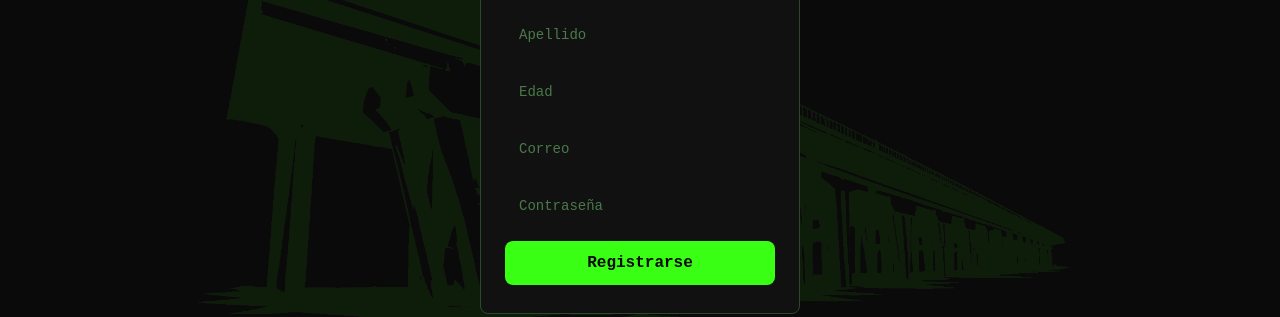
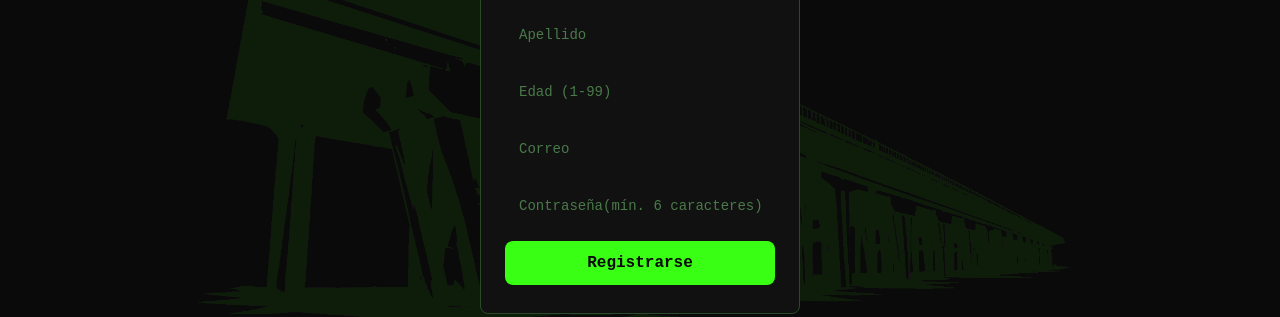
Before and after one commit to tobiasperea/Tobias-Perea-TP1-PROG4-2026-C1, an Angular app in the folder juegos-zonasur/: page /registro in a window 1280 px wide. Shown: the part 371-688 px from the top of the page. Built offline with nearby package versions, Linux system fonts and the light colour scheme; no server answers; the database is empty.

Commit message:
arreglos

```diff
--- a/juegos-zonasur/src/app/pages/home/home.html
+++ b/juegos-zonasur/src/app/pages/home/home.html
@@ -3,17 +3,12 @@
   <div class="home-header">
     <h1>☠ Zona Sur</h1>
 
-    <div *ngIf="usuarioLogueado; else noLogueado">
+    <div *ngIf="usuarioLogueado">
       <span class="usuario-nombre">{{ usuarioLogueado.email }}</span>
       <button class="outline logout-btn" (click)="logout()">Cerrar sesión</button>
     </div>
 
-    <ng-template #noLogueado>
-      <div class="auth-btns">
-        <button class="outline" (click)="irA('/login')">Iniciar sesión</button>
-        <button (click)="irA('/registro')">Registrarse</button>
-      </div>
-    </ng-template>
+
   </div>
 
   <p class="home-sub">La plataforma más picante del conurbano</p>
--- a/juegos-zonasur/src/app/pages/registro/registro.html
+++ b/juegos-zonasur/src/app/pages/registro/registro.html
@@ -8,14 +8,14 @@
     <input [(ngModel)]="apellido" placeholder="Apellido" [class.invalido]="errorMsg"
       [class.valido]="apellido && !errorMsg">
 
-    <input [(ngModel)]="edad" type="number" placeholder="Edad" [class.invalido]="errorMsg"
+    <input [(ngModel)]="edad" type="number" placeholder="Edad (1-99)" [class.invalido]="errorMsg"
       [class.valido]="edad && !errorMsg">
 
     <input [(ngModel)]="email" type="email" placeholder="Correo" [class.invalido]="errorMsg"
       [class.valido]="email && !errorMsg">
 
-    <input [(ngModel)]="password" type="password" placeholder="Contraseña" [class.invalido]="errorMsg"
-      [class.valido]="password && !errorMsg">
+    <input [(ngModel)]="password" type="password" placeholder="Contraseña(mín. 6 caracteres)"
+      [class.invalido]="errorMsg" [class.valido]="password && !errorMsg">
 
     <app-modal *ngIf="errorMsg" [mensaje]="errorMsg" (cerrar)="errorMsg = ''">
     </app-modal>
```
